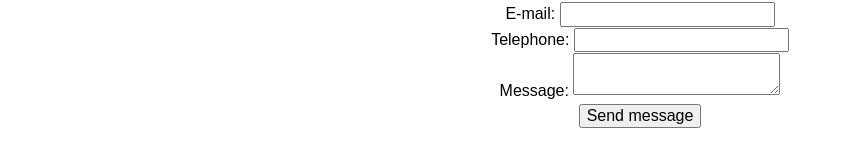
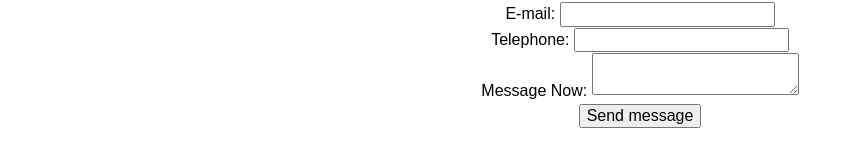
Before and after one commit to barendgabriel/ben-portfolio, a plain HTML site: page contact.html in a window 1280 px wide. Shown: the part 310-472 px from the top of the page, without its empty margins (0-852 px from the left). Drawn offline with nearby package versions, Linux system fonts and the light colour scheme.

Commit message:
Update message

```diff
--- a/contact.html
+++ b/contact.html
@@ -66,7 +66,7 @@
           <label for="telephone">Telephone: </label>
           <input type="tel" id="telephone" />
           <br />
-          <label for="message">Message: </label>
+          <label for="message">Message Now: </label>
           <textarea id="message" maxlength="240" required></textarea>
           <br />
           <input type="submit" value="Send message" />
```
